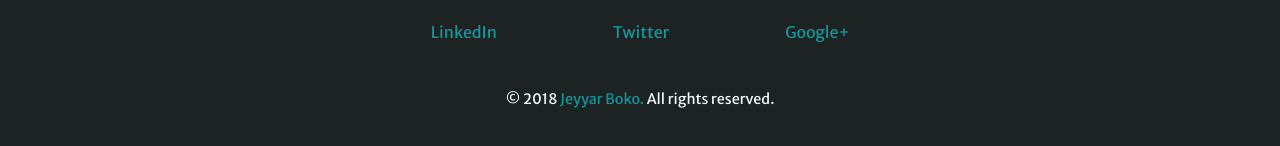
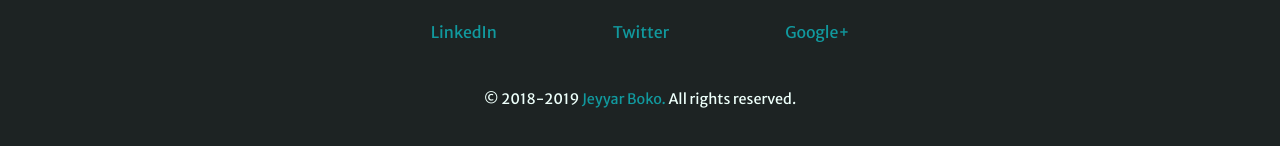
Before and after one commit to jeybok26/myweb, a plain HTML site: page index.html in a window 1280 px wide. Shown: the part 3159-3305 px from the top of the page. Drawn offline with Linux system fonts and the light colour scheme.

Commit message:
Update index.html

```diff
--- a/index.html
+++ b/index.html
@@ -57,7 +57,7 @@
       <a class="footer-link" id="fl1" href="https://www.linkedin.com/">LinkedIn</a>
       <a class="footer-link" id="fl2" href="https://twitter.com/boko_jeyyar">Twitter</a>
       <a class="footer-link" id="fl3" href="https://plus.google.com/+JeyyarBoko">Google+</a>
-      <p class="copyright">© 2018 <a target="_blank" id="myweb" href="https://jeybok26.github.io/myweb/">Jeyyar Boko.</a> All rights reserved.</p>
+      <p class="copyright">© 2018-2019 <a id="myweb" href="https://jeybok26.github.io/myweb/">Jeyyar Boko.</a> All rights reserved.</p>
     </div>
 
 
```
